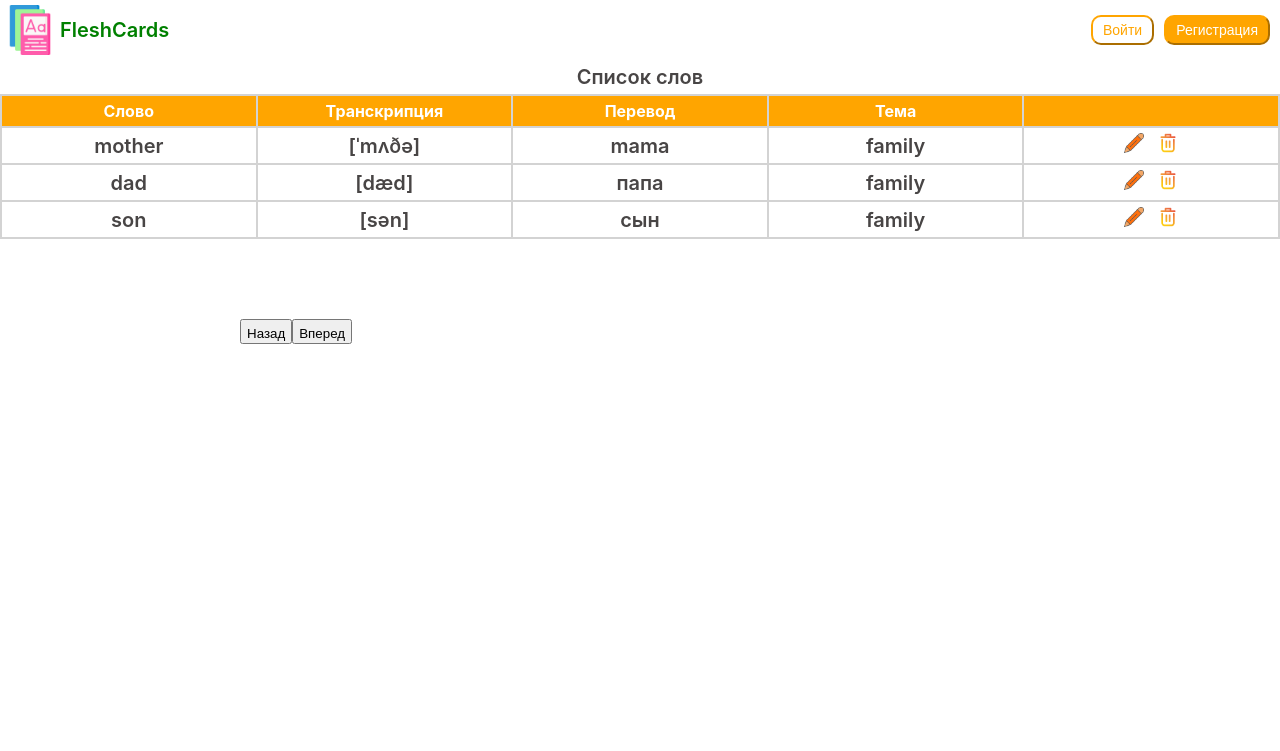
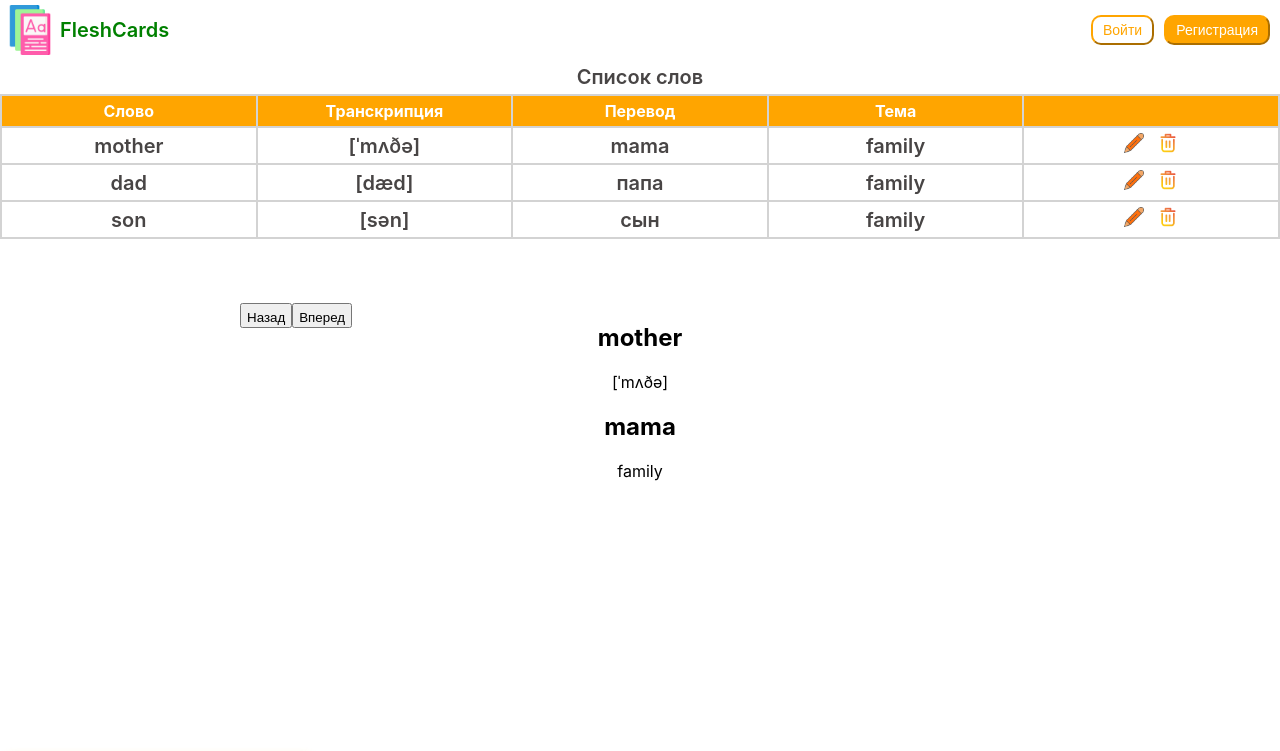
Before and after one commit to IrinaParamonova7980/Flashcards, a React (Create React App) app: page / in a window 1280 px wide. Shown: the top 751 px of the page. Built offline with nearby package versions, Linux system fonts and the light colour scheme.

Commit message:
FlippingCards update

```diff
--- a/src/components/flippingCards/FlippingCards.jsx
+++ b/src/components/flippingCards/FlippingCards.jsx
@@ -5,46 +5,35 @@ import data from "../../data.json";
 import { useEffect } from "react";
 
 export default function FlippingCards() {
-  const [card, setCard] = useState(data);
+  const [cards, setCard] = useState(data);
   const [index, setIndex] = useState(0);
 
   useEffect(() => {
-    const lastIndex = card.length - 1;
+    const lastIndex = cards.length - 1;
     if (index < 0) {
       setIndex(lastIndex);
     }
     if (index > lastIndex) {
       setIndex(0);
     }
-  }, [index, card]);
+  }, [index, cards]);
 
   return (
-    <div className={styles.section}>
     <div className={styles.section_center}>
-        <button
-          className={styles.prev}
-          onClick={() => setIndex((prevState) => prevState - 1)}
-        >
-          Назад
-        </button>
+      {cards.map((card, cardIndex) => {
+        const { id, english, transcription, russian, tags } = card;
 
-        {card.map((person, personIndex) => {
-          const { id, english, transcription, russian, tags } = person;
-
-          let position = "styles.nextSlide";
-          if (personIndex === index) {
-            position = "styles.activeSlide";
+        let position = "nextSlide";
+        if (cardIndex === index) {
+          position = "activeSlide";
         }
 
-          if (
-            personIndex === index - 1 ||
-            (index === 0 && personIndex === card.length - 1)
-          ) {
-            position = "styles.lastSlide";
+        if (cardIndex === index - 1) {
+          position = "lastSlide";
         }
 
         return (
-            <article className={position} key={id}>
+          <article className={styles[position]} key={id}>
             <div>
               <h2>{english}</h2>
               <div>{transcription}</div>
@@ -58,12 +47,17 @@ export default function FlippingCards() {
       })}
 
       <button
+        className={styles.prev}
+        onClick={() => setIndex((prevState) => prevState - 1)}
+      >
+        Назад
+      </button>
+      <button
         className={styles.next}
         onClick={() => setIndex((prevState) => prevState + 1)}
       >
         Вперед
       </button>
-      </div>
     </div>
   );
 }
@@ -95,3 +89,5 @@ export default function FlippingCards() {
 //     </>
 //   );
 // }
+
+// ||(index === 0 && cardIndex === card.length - 1)
--- a/src/components/flippingCards/flippingCards.module.scss
+++ b/src/components/flippingCards/flippingCards.module.scss
@@ -39,15 +39,15 @@
   --fixed-width: 620px;
 }
 
-.section {
-  width: 90vw;
-  margin: 5rem auto;
-  max-width: var(--max-width);
+// .section {
+//   width: 90vw;
+//   margin: 5rem auto;
+//   max-width: var(--max-width);
 
-  @media screen and (min-width: 992px){
-    width: 95vw;
-  }
-}
+//   @media screen and (min-width: 992px) {
+//     width: 95vw;
+//   }
+// }
 
 .section_center {
   margin: 0 auto;
```
Lines whose indentation alone changed are shown as unchanged.
